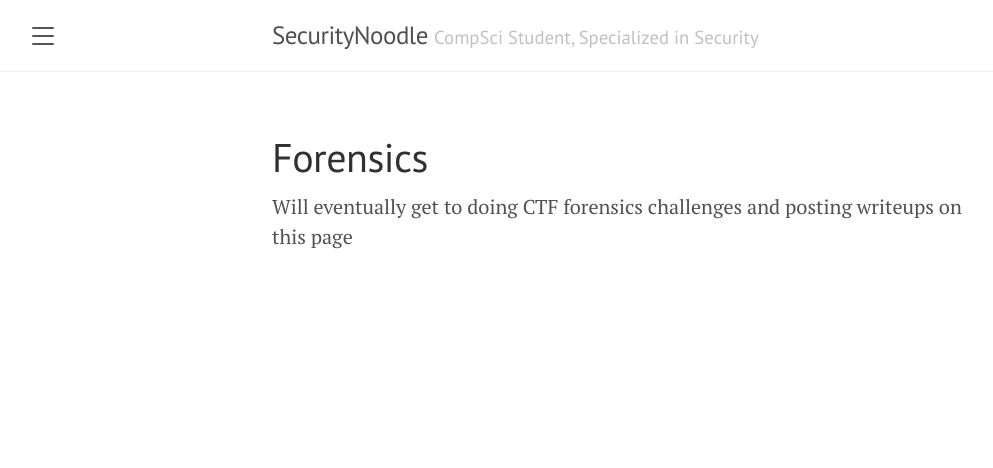
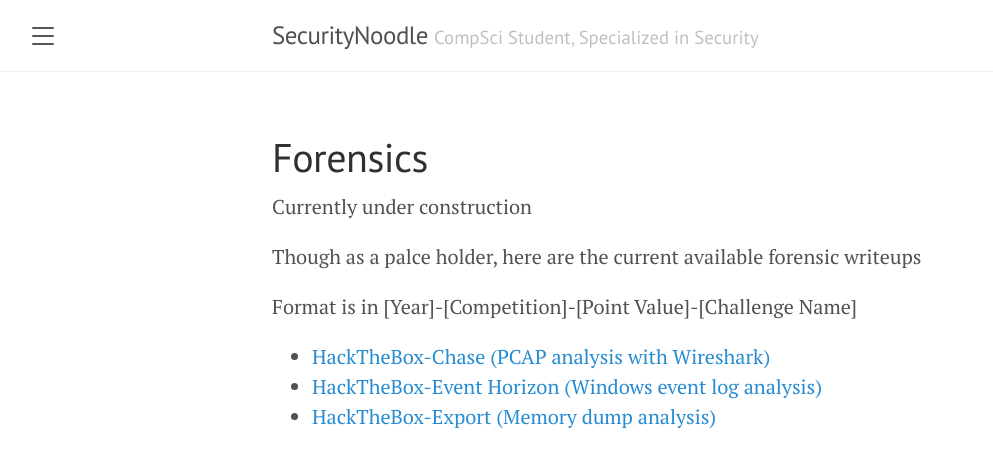
Before and after one commit to BurntxNoodle/blog, a Jekyll site: the page built from CTF/Forensics.md, in a window 1280 px wide. Shown: the top 468 px of the page, without its empty margins (8-1001 px from the left). Built offline with Jekyll 4.4.1, drawn with Linux system fonts in a browser that asks for light colours.

Commit message:
added forensics page

```diff
--- a/CTF/Forensics.md
+++ b/CTF/Forensics.md
@@ -3,4 +3,11 @@
 title: Forensics
 ---
 
-Will eventually get to doing CTF forensics challenges and posting writeups on this page
+Currently under construction
+
+Though as a palce holder, here are the current available forensic writeups
+
+Format is in [Year]-[Competition]-[Point Value]-[Challenge Name]
+* [HackTheBox-Chase (PCAP analysis with Wireshark)](https://securitynoodle.medium.com/hackthebox-chase-forensics-challenge-writeup-eebf72d6051f)
+* [HackTheBox-Event Horizon (Windows event log analysis)](https://securitynoodle.medium.com/hackthebox-event-horizon-forensics-challenge-writeup-b32839a3307d)
+* [HackTheBox-Export (Memory dump analysis)](https://securitynoodle.medium.com/hackthebox-export-forensics-challenge-writeup-1cbb6c0be4fd)
```
